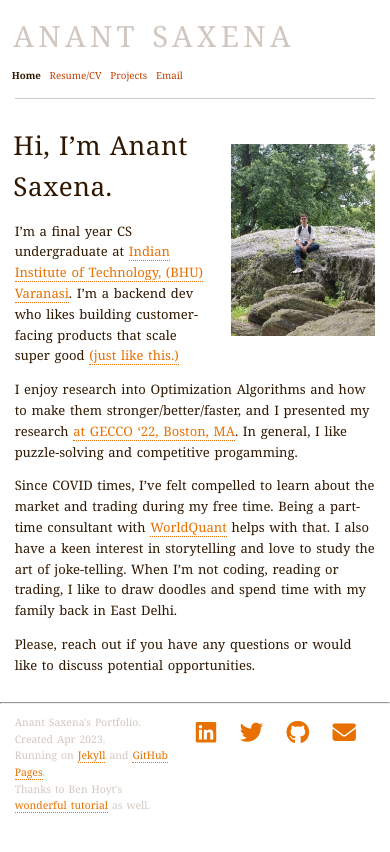
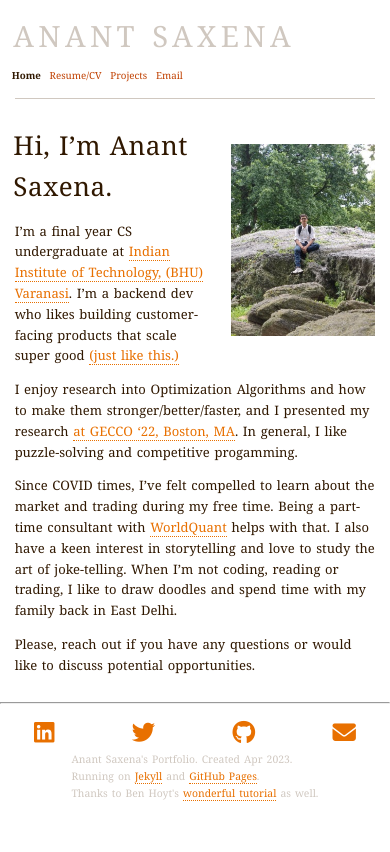
Before and after one commit to loud-mouth/loud-mouth.github.io, a Jekyll site: the page built from index.markdown, in a window 390 px wide. Shown: the top 852 px of the page. Built offline with Jekyll 4.4.1, drawn with Linux system fonts in a browser that asks for light colours; nearby versions of some CDN libraries.

Commit message:
footer mobile fixed

```diff
--- a/_includes/footer.html
+++ b/_includes/footer.html
@@ -4,7 +4,7 @@
 
 <div id="footer" class="footer">
   <!-- create 2 verticals sections -->
-  <div class="footer-left">
+  <div class="footer-details-box">
     <p class="footer-text">Anant Saxena's Portfolio. Created Apr 2023.
         <br>
       Running on <a href="https://jekyllrb.com/">Jekyll</a> and
@@ -14,7 +14,7 @@
     </p>
   </div>
 
-  <div class="footer-right no-dot-below-link">
+  <div class="footer-icons-box no-dot-below-link">
     <!-- mention Linkedin, Twitter, Github and Email with fontawesome5 icons -->
 
     <a href="https://www.linkedin.com/in/anant-saxena-299170199/" class="no-dot-below-link">
--- a/_sass/ben-hoyt.scss
+++ b/_sass/ben-hoyt.scss
@@ -239,18 +239,38 @@ h2 {
     font-size: 80%;
     display: flex;
     justify-content: space-between;
+    // flex-wrap: wrap;
   }
-
-  .footer-left {
+  .footer-details-box {
     display: flex;
     flex-direction: column;
   }
 
-  .footer-right {
+  .footer-icons-box {
     display: flex;
     flex-direction: row;
     justify-content: space-between;
   }
+
+  @media screen and (max-width: 700px) {
+        .footer {
+            flex-direction: column;
+            justify-content: center;
+        }
+
+        // in phone screens, put icons above details
+        .footer-icons-box {
+            align-items: center;
+            order: 1;
+        }
+
+        .footer-details-box {
+            // justify-content: center;
+            align-items: center;
+            order: 2;
+        }
+    }
+
 
   .no-dot-below-link {
     border-bottom: none !important;
```
